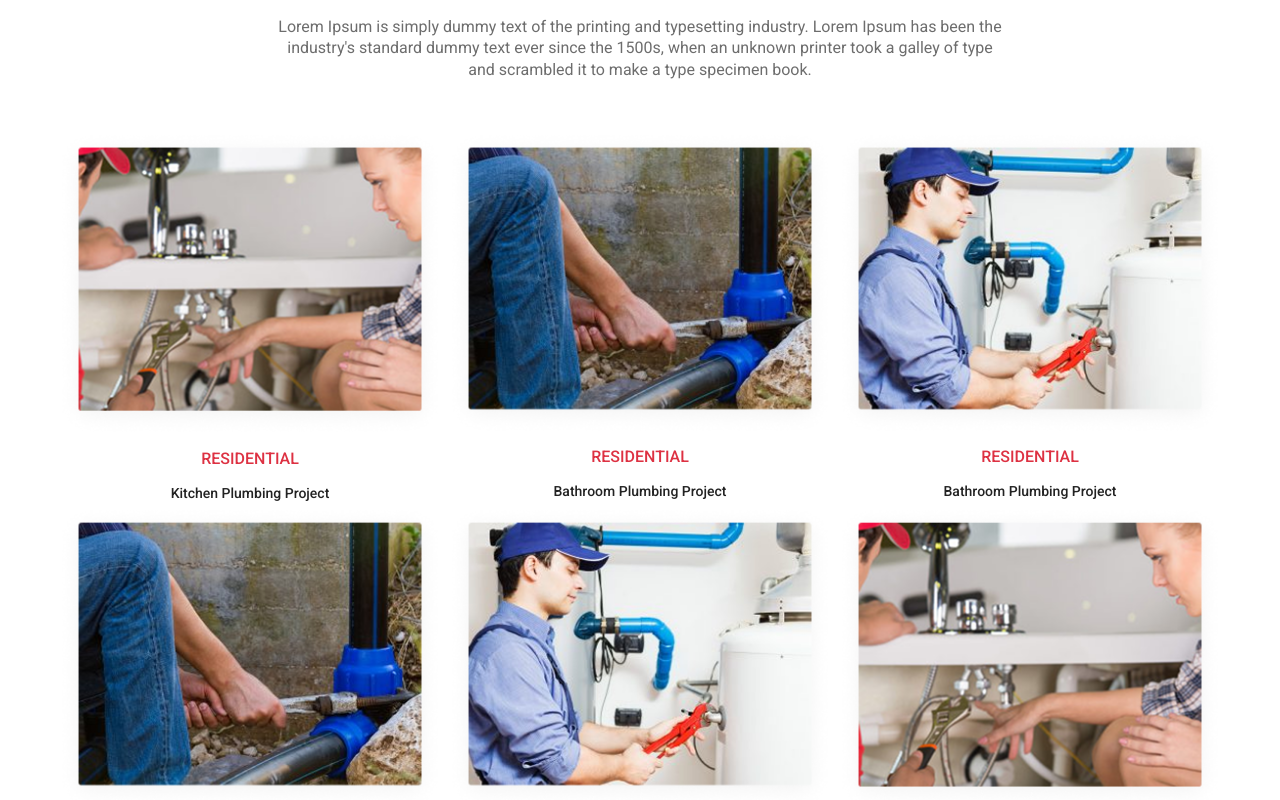
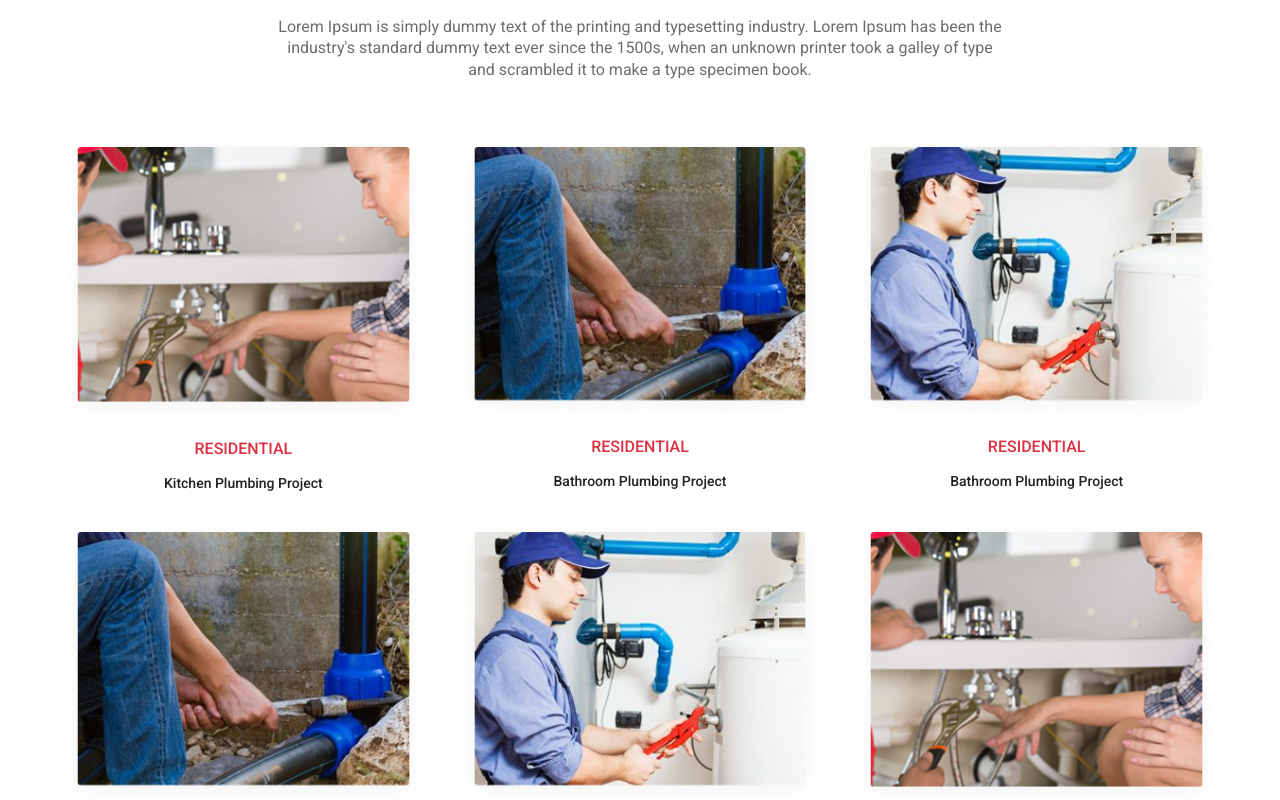
Before and after one commit to Sijan666/plumbingCompany, a React (Vite) app: page /projects in a window 1280 px wide. Shown: the part 500-1300 px from the top of the page. Built offline with nearby package versions, Linux system fonts and the light colour scheme.

Commit message:
add gap in projects

```diff
--- a/src/components/pages/Projects.jsx
+++ b/src/components/pages/Projects.jsx
@@ -28,7 +28,7 @@
                 {/* projects */}
                 <div className="mt-12">
                     <Container>
-                        <div className="grid lg:grid-cols-3 grid-cols-2">
+                        <div className="grid lg:grid-cols-3 grid-cols-2 gap-5">
                             {projectsApi.map((item)=>(
                                 <div key={item.id} className="">
                                     <ProjectCommon
```
